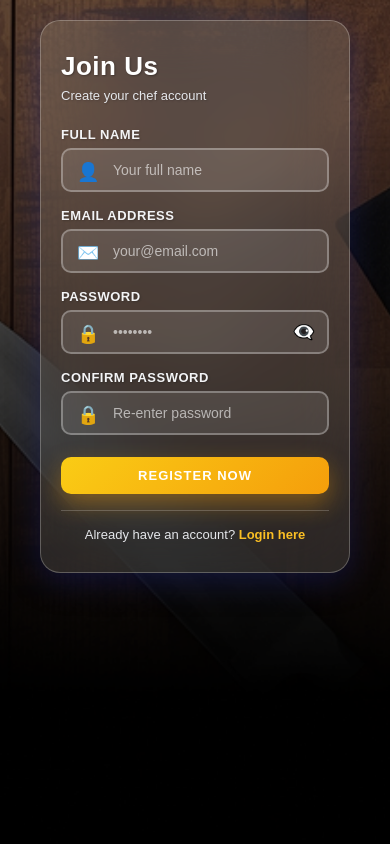
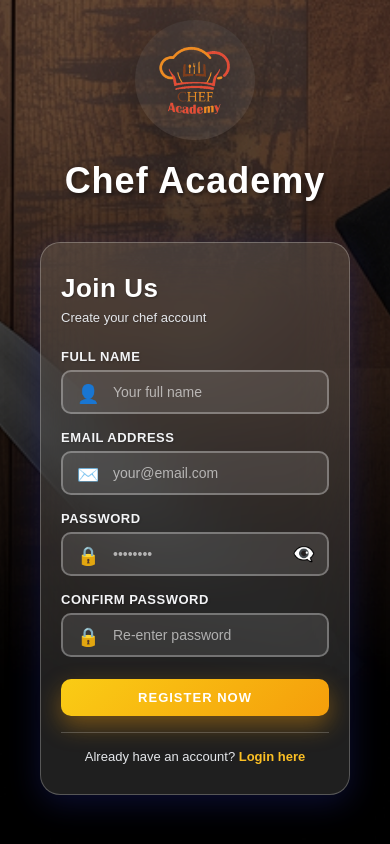
Before and after one commit to pushpikaishan/chef-academy-web, a React (Vite) app in the folder frontend/: page /register in a window 390 px wide. Built offline with nearby package versions, Linux system fonts and the light colour scheme; no server answers.

Commit message:
add google drive link in app

```diff
--- a/frontend/src/pages/Home.jsx
+++ b/frontend/src/pages/Home.jsx
@@ -16,7 +16,7 @@ export default function Home(){
   const autoDirectionRef = useRef(1) // 1: right, -1: left
   const isScrollerHoveredRef = useRef(false)
   const navigate = useNavigate()
-  const APP_DOWNLOAD_URL = '/apk/ChefAcademy.apk'
+  const APP_DOWNLOAD_URL = 'https://drive.google.com/file/d/1y9VaWcAFeUuopDRTIG-2Uwfu9ZggGv_x/view?usp=sharing'
   const FULL_TAGLINE = ' Build professional skills in bakery, butchery, and kitchen operations through hands-on training, modern tools, and expert recipes.'
   const [typedTagline, setTypedTagline] = useState('')
   const [typingDone, setTypingDone] = useState(false)
--- a/frontend/src/pages/Register.jsx
+++ b/frontend/src/pages/Register.jsx
@@ -169,6 +169,44 @@ export default function Register(){
           maxWidth: isMobile ? '100%' : '480px',
           flex: isMobile ? '1' : '0 1 480px'
         }}>
+          {/* Mobile Branding (like Login) - OUTSIDE form card */}
+          {isMobile && (
+            <div style={{
+              textAlign: 'center',
+              marginBottom: '30px',
+              display: 'flex',
+              flexDirection: 'column',
+              alignItems: 'center'
+            }}>
+              <div style={{
+                width: '120px',
+                height: '120px',
+                background: 'rgba(87, 86, 86, 0.22)',
+                borderRadius: '50%',
+                display: 'flex',
+                alignItems: 'center',
+                justifyContent: 'center',
+                boxShadow: '0 20px 40px rgba(0, 0, 0, 0.3)',
+                marginBottom: '20px'
+              }}>
+                <img
+                  src={appIcon}
+                  alt="App Icon"
+                  style={{ width: '80px', height: '80px', borderRadius: '16px', objectFit: 'contain', filter: 'drop-shadow(0 4px 10px rgba(0,0,0,0.25))' }}
+                />
+              </div>
+              <h1 style={{
+                fontSize: '36px',
+                fontWeight: 'bold',
+                color: '#ffffff',
+                textShadow: '2px 2px 4px rgba(0, 0, 0, 0.5)',
+                letterSpacing: '1px',
+                margin: '0 0 10px 0'
+              }}>
+                Chef Academy
+              </h1>
+            </div>
+          )}
           <div style={{
             background: 'rgba(255, 255, 255, 0.12)',
             backdropFilter: 'blur(30px)',
@@ -193,7 +231,6 @@ export default function Register(){
                 textShadow: '1px 1px 2px rgba(0, 0, 0, 0.2)'
               }}>Create your chef account</p>
             </div>
-
             <div style={{ display: 'flex', flexDirection: 'column', gap: isMobile ? '16px' : '20px' }}>
               {/* Name */}
               <div style={{ display: 'flex', flexDirection: 'column', gap: '6px' }}>
```
Also changed, not shown: 1 other file (tests, documents, lock files or other folders).
